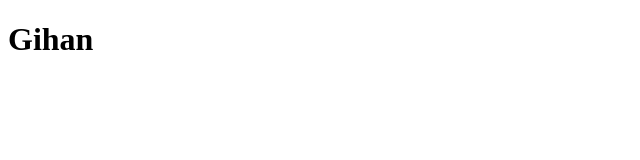
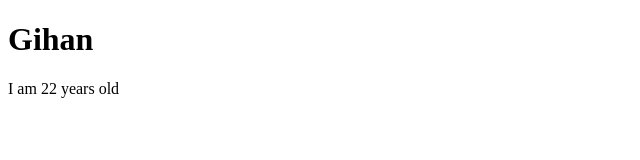
Before and after one commit to Gihanmind11/Hotel-Management-System, a plain HTML site: page gihan.html in a window 1280 px wide. Shown: the whole page, without its empty margins (0-640 px from the left). Drawn offline with Linux system fonts and the light colour scheme.

Commit message:
Add duplicate paragraph to gihan.html

```diff
--- a/gihan.html
+++ b/gihan.html
@@ -7,5 +7,6 @@
 </head>
 <body>
     <h1>Gihan</h1>
+    <p>I am 22 years old</p>
 </body>
 </html>
```
